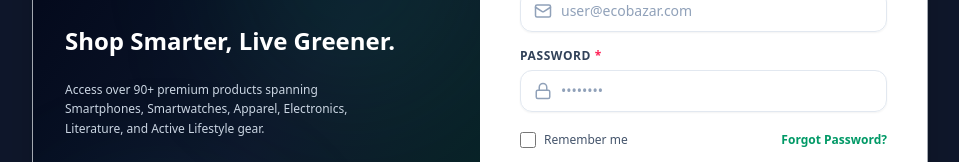
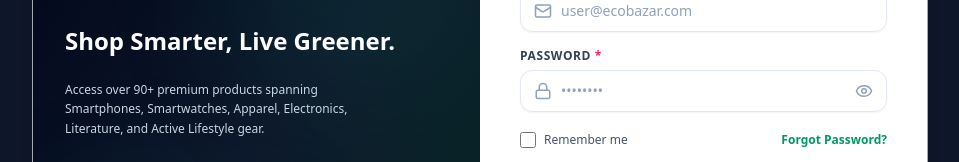
Before and after one commit to Tarak95/Frontend-E, a React (Vite) app: page /login in a window 1280 px wide. Shown: the part 254-416 px from the top of the page, without its empty margins (160-1119 px from the left). Built offline with nearby package versions, Linux system fonts and the light colour scheme.

Commit message:
password

```diff
--- a/src/components/common/InputField.jsx
+++ b/src/components/common/InputField.jsx
@@ -1,4 +1,5 @@
-import React from 'react';
+import React, { useState } from 'react';
+import { Eye, EyeOff } from 'lucide-react';
 
 export const InputField = ({
   label,
@@ -12,8 +13,13 @@
   required = false,
   className = '',
   disabled = false,
+  showPasswordToggle = true,
   ...props
 }) => {
+  const [showPassword, setShowPassword] = useState(false);
+  const isPasswordType = type === 'password';
+  const inputType = isPasswordType && showPassword ? 'text' : type;
+
   return (
     <div className={`w-full ${className}`}>
       {label && (
@@ -29,7 +35,7 @@
         )}
         <input
           id={name}
-          type={type}
+          type={inputType}
           name={name}
           value={value}
           onChange={onChange}
@@ -37,13 +43,24 @@
           disabled={disabled}
           className={`w-full rounded-xl text-slate-900 text-sm bg-white border transition-all duration-200 placeholder:text-slate-400 focus:outline-none focus:ring-2 ${
             Icon ? 'pl-10' : 'pl-3.5'
-          } pr-3.5 py-2.5 ${
+          } ${isPasswordType && showPasswordToggle ? 'pr-11' : 'pr-3.5'} py-2.5 ${
             error
               ? 'border-rose-400 focus:border-rose-500 focus:ring-rose-200'
               : 'border-slate-200 hover:border-slate-300 focus:border-emerald-500 focus:ring-emerald-100'
           } ${disabled ? 'bg-slate-50 cursor-not-allowed opacity-75' : ''}`}
           {...props}
         />
+        {isPasswordType && showPasswordToggle && (
+          <button
+            type="button"
+            onClick={() => setShowPassword(!showPassword)}
+            tabIndex={-1}
+            className="absolute inset-y-0 right-0 pr-3.5 flex items-center text-slate-400 hover:text-slate-700 cursor-pointer transition-colors"
+            title={showPassword ? 'Hide password' : 'Show password'}
+          >
+            {showPassword ? <EyeOff size={18} /> : <Eye size={18} />}
+          </button>
+        )}
       </div>
       {error && <p className="mt-1.5 text-xs text-rose-500 flex items-center gap-1 font-medium">{error}</p>}
     </div>
```
